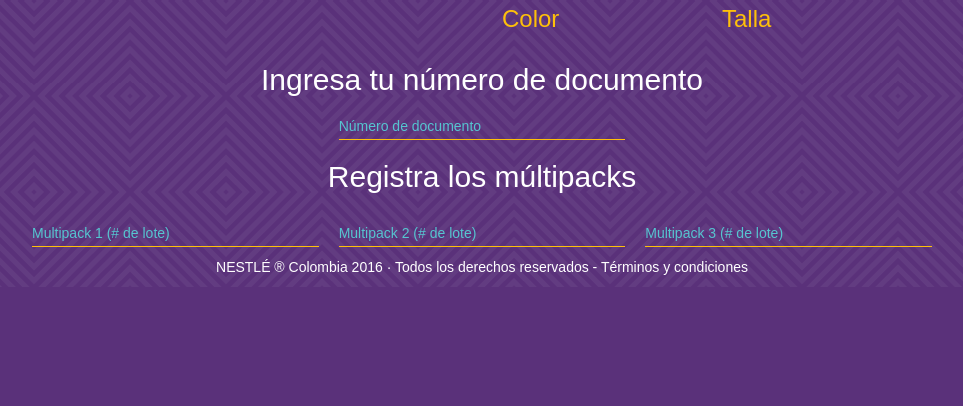
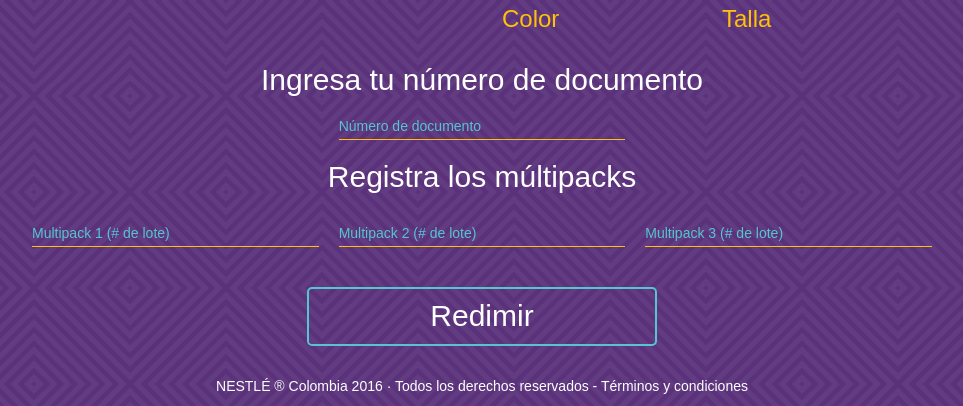
Before and after one commit to brm-cortesc/fitness-adidas, a PHP site: page /SOAP/templates/index.html in a window 1280 px wide. Shown: the part 574-980 px from the top of the page, without its empty margins (158-1121 px from the left). Before the commit the page ends 849 px from the top, so only its background shows below. Run offline with PHP 8.4, Linux system fonts and the light colour scheme; some web fonts are replaced.

Commit message:
codigos invalidos

```diff
--- a/eventos.php
+++ b/eventos.php
@@ -106,7 +106,7 @@ switch ($vrtCtr) {
 
 			for ($i=1; $i <= 3; $i++) {
 				$conteoF=$campos['codigo'.$i];
-				printVar($conteoF);
+				//printVar($conteoF);
 				$codigos[$i]=$camiseta->valicaCodigo($conteoF);
 				//printVar($codigos[$i]);
 				# code...
--- a/js/fitness-eventos.js
+++ b/js/fitness-eventos.js
@@ -161,10 +161,11 @@ jQuery(document).ready(function(){
 
 
 	/*Registro*/
-	jQuery('.btn-registro').on('click',function(){
+	jQuery('#btn-registro').on('click',function(){
 
 		if(jQuery('#registro').valid()){
-			jQuery('.btn-registro').hide('fade');
+			jQuery('#btn-redime').hide('fade');
+			jQuery('#btn-registro').hide('fade');
 			//console.log('es valido');
 			var nombre=jQuery('#nombres').val(),
 			apellido=jQuery('#apellidos').val(),
@@ -205,7 +206,8 @@ jQuery(document).ready(function(){
 					//console.log(data);
 					if(data=='exitoso'){
 						jQuery('.exitoso').removeClass('hidden');
-						jQuery('.btn-registro').show('fade');
+
+						jQuery('#btn-registro').show('fade');
 					}
 				}
 
@@ -225,9 +227,13 @@ jQuery(document).ready(function(){
 				vrtCrt:'cc'
 			},
 			success: function (data){
-				console.log(data);
+				//console.log(data);
 				if(data!='existeC'){
 					jQuery('.registrousu').show('fade');
+					jQuery('#btn-redime').hide('fade');
+				}else{
+						jQuery('#btn-redime').show('fade');
+						//jQuery('.registrousu').detach();
 				}
 			}
 		});
--- a/templates/index.html
+++ b/templates/index.html
@@ -100,6 +100,8 @@
         <input type="text" id="multi3" name="multi3" class="form-control" value=""disabled="disabled">
       </div>
       <!--Numeros de paquetes-->
+      <div class="clearfix"></div>
+      <button class="btn btn-registro" id="btn-redime">Redimir</button>
     </article>
     <article class="row registrousu" style="display:none;">
       <h2 class="text-center">Registra tus datos</h2>
@@ -223,7 +225,7 @@
       </div>
       <!--/-Términos y Condiciones-->
       <div class="clearfix"></div>
-      <button class="btn btn-registro">Registrar</button>
+      <button class="btn btn-registro" id="btn-registro">Registrar</button>
     </article>
   </form>
   <!--Footer-->
--- a/templates_c/%%77^774^774BE9C9%%index.html.php
+++ b/templates_c/%%77^774^774BE9C9%%index.html.php
@@ -1,4 +1,4 @@
-<?php /* Smarty version 2.6.6, created on 2016-05-28 01:13:37
+<?php /* Smarty version 2.6.6, created on 2016-05-28 01:21:46
          compiled from index.html */ ?>
 <?php require_once(SMARTY_CORE_DIR . 'core.load_plugins.php');
 smarty_core_load_plugins(array('plugins' => array(array('modifier', 'strtolower', 'index.html', 50, false),)), $this); ?>
@@ -109,6 +109,8 @@ smarty_core_load_plugins(array('plugins' => array(array('modifier', 'strtolower'
         <input type="text" id="multi3" name="multi3" class="form-control" value=""disabled="disabled">
       </div>
       <!--Numeros de paquetes-->
+      <div class="clearfix"></div>
+      <button class="btn btn-registro" id="btn-redime">Redimir</button>
     </article>
     <article class="row registrousu" style="display:none;">
       <h2 class="text-center">Registra tus datos</h2>
@@ -236,7 +238,7 @@ smarty_core_load_plugins(array('plugins' => array(array('modifier', 'strtolower'
       </div>
       <!--/-Términos y Condiciones-->
       <div class="clearfix"></div>
-      <button class="btn btn-registro">Registrar</button>
+      <button class="btn btn-registro" id="btn-registro">Registrar</button>
     </article>
   </form>
   <!--Footer-->
```
